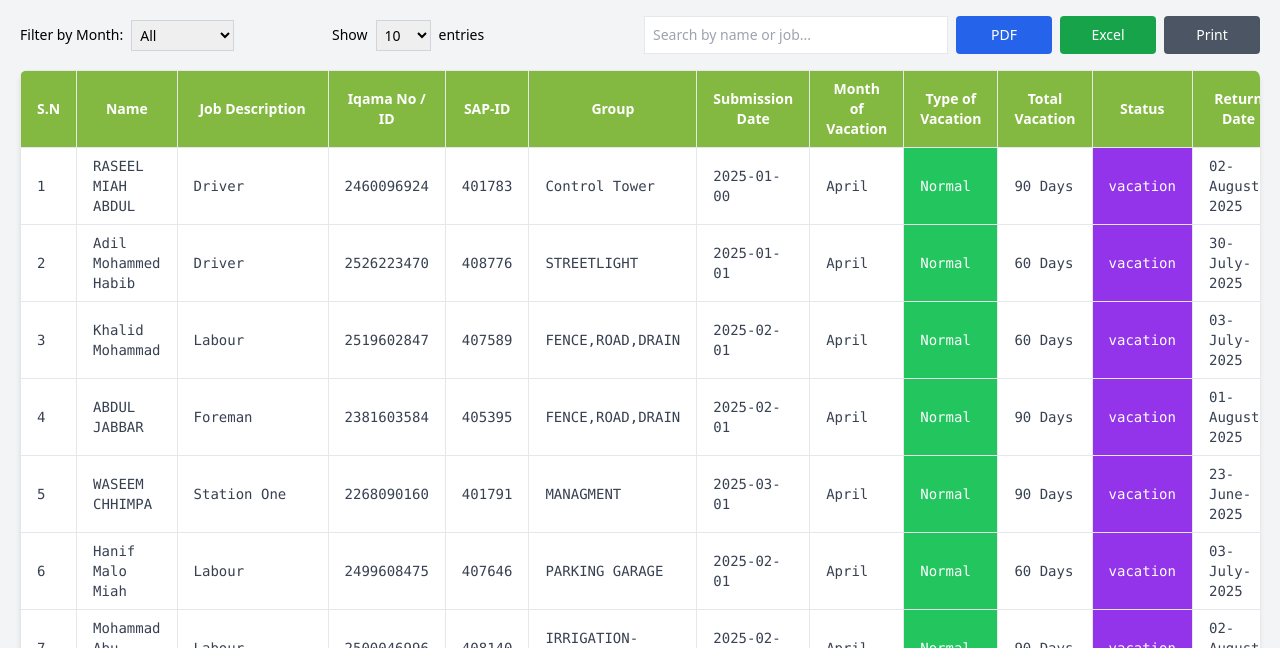
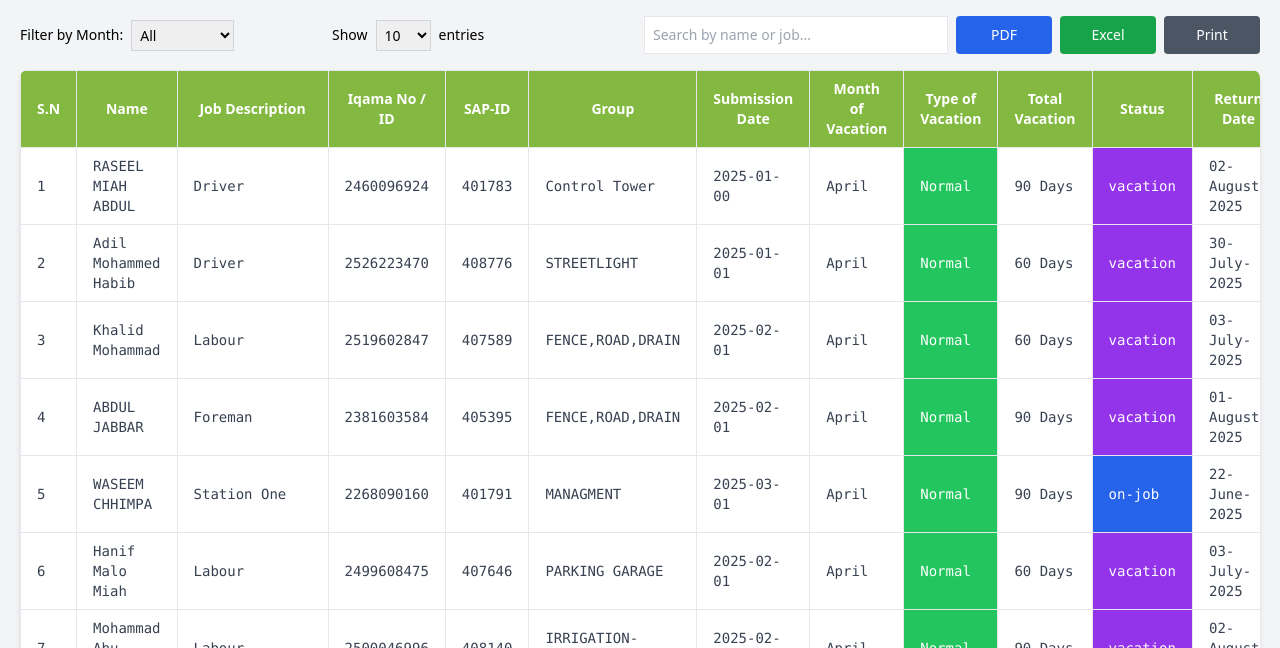
Before and after one commit to Mahabub2030/-Employee-Vacation-Project, a plain HTML site: page index.html in a window 1280 px wide. Shown: the part 152-800 px from the top of the page. Drawn offline with nearby package versions, Linux system fonts and the light colour scheme.

Commit message:
added joining data for wasim

```diff
--- a/index.html
+++ b/index.html
@@ -170,8 +170,8 @@
           vacationMonth: "April",
           type: "Normal",
           total: "90 Days",
-          status: "vacation",
-          returnDate: "23-June-2025",
+          status: "on-job",
+          returnDate: "22-June-2025",
         },
         {
           name: "Hanif  Malo  Miah",
```
